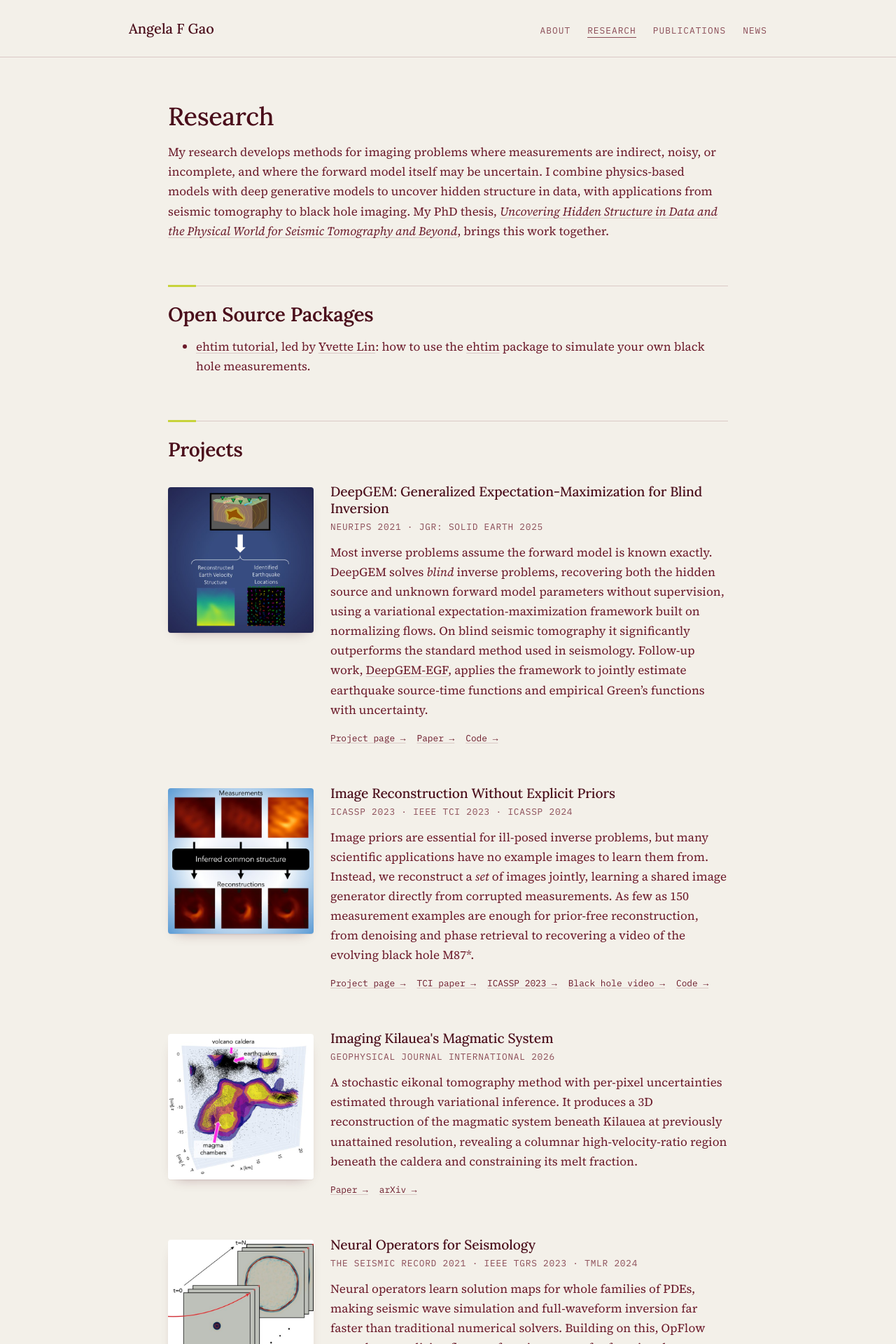
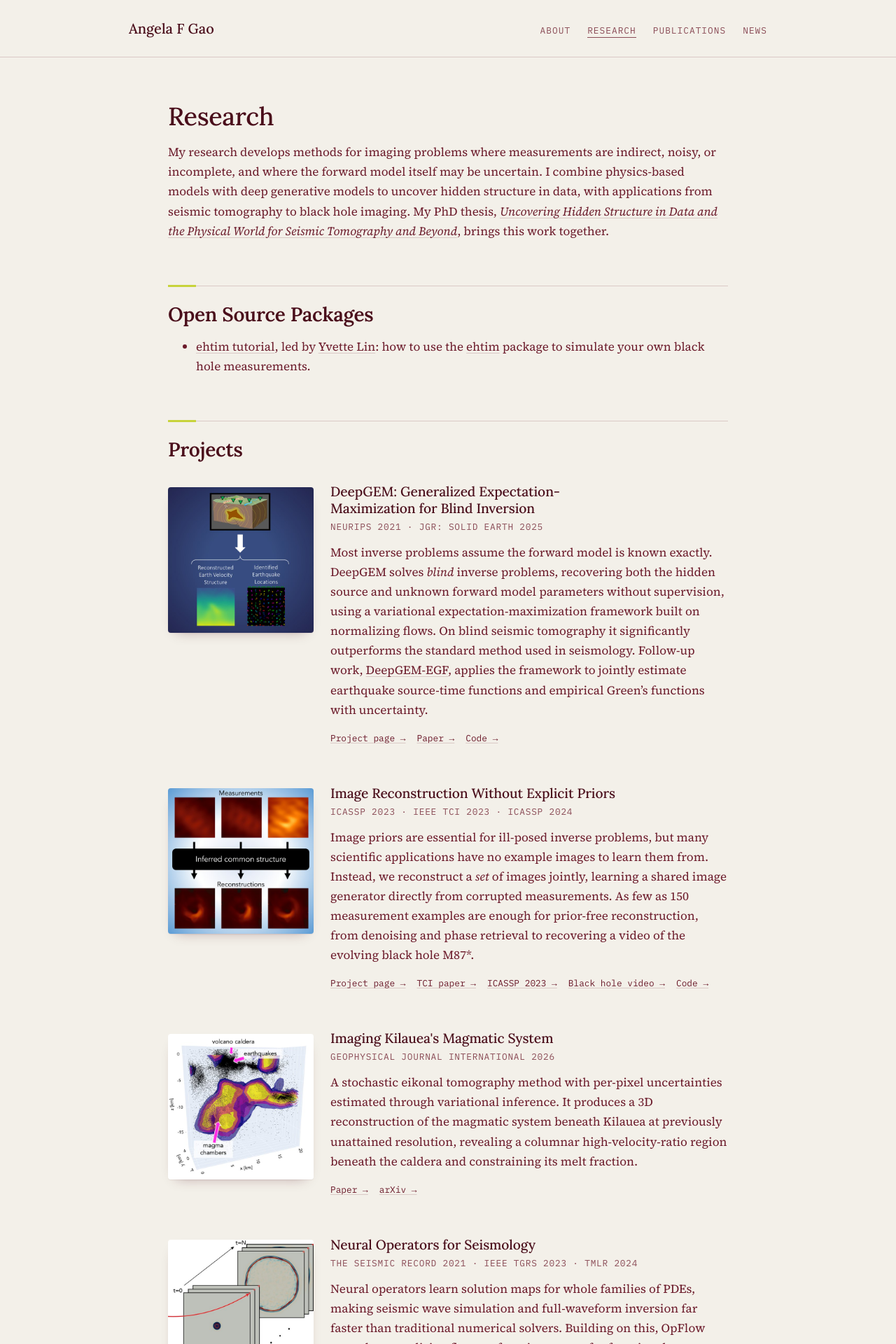
Before and after one commit to angelafgao/angelafgao.github.io, a Jekyll site: the page built from research.markdown, in a window 1280 px wide. Shown: the top 1920 px of the page at 70% size. Built offline with Jekyll 4.4.1, drawn with Linux system fonts in a browser that asks for light colours.

Commit message:
Balance headings and pretty-wrap body text
Headings (h1-h4, which includes project titles) use text-wrap: balance so
multi-line titles split evenly; paragraphs, list items and captions use
text-wrap: pretty to avoid orphans.

Co-Authored-By: Claude Opus 5.5 <noreply@anthropic.com>

```diff
--- a/assets/css/site.css
+++ b/assets/css/site.css
@@ -79,6 +79,7 @@ h1, h2, h3, h4 {
   color: var(--color-heading);
   line-height: var(--leading-tight);
   letter-spacing: -0.01em;
+  text-wrap: balance;   /* even line lengths (project titles are h3s too) */
   margin: var(--space-12) 0 var(--space-4);
 }
 h1 { font-size: var(--text-3xl); }
@@ -87,6 +88,7 @@ h3 { font-size: var(--text-xl); }
 h4 { font-size: var(--text-lg); }
 
 p, ul, ol { margin: 0 0 var(--space-4); }
+p, li, figcaption { text-wrap: pretty; }   /* avoid orphans and ragged ends */
 
 a {
   color: inherit;
```
